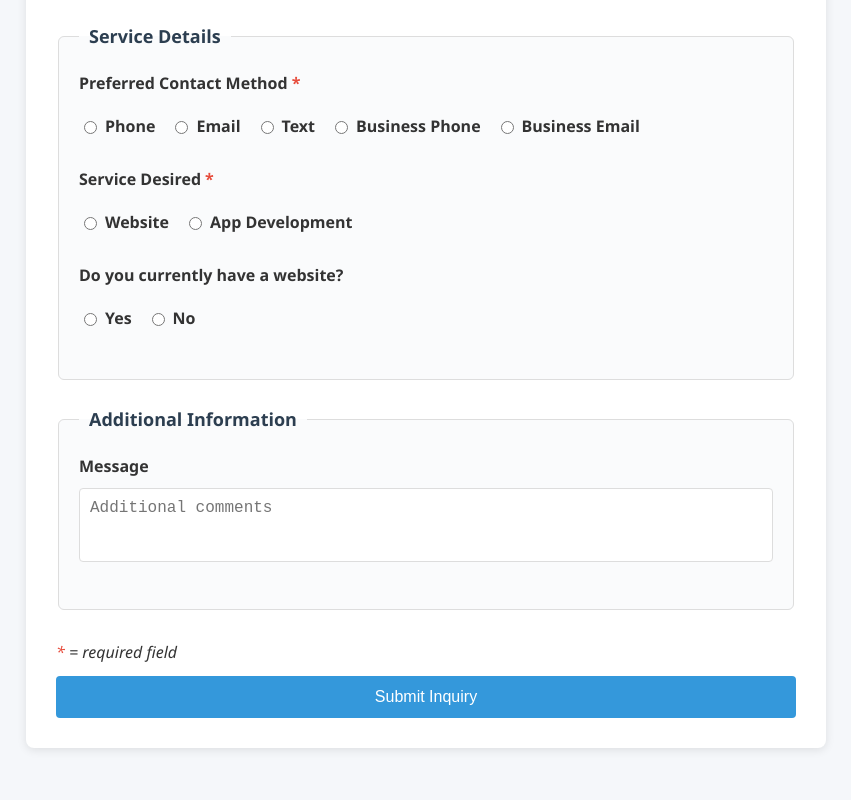
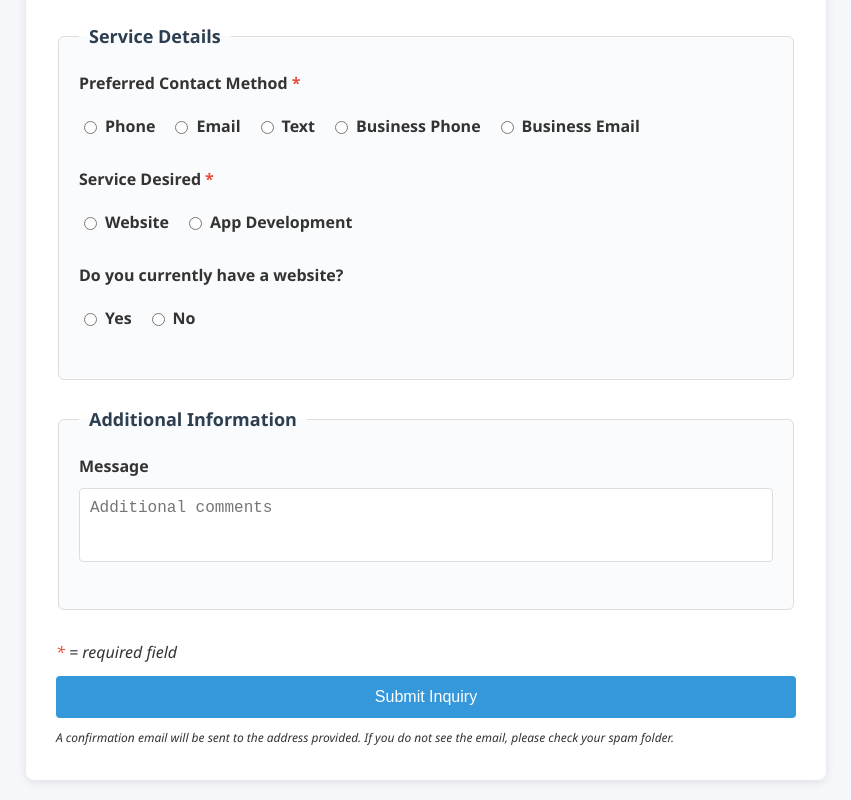
Before and after one commit to DevManSam777/lead-management, a plain HTML site: page public/form.html in a window 1280 px wide. Shown: the part 1828-2628 px from the top of the page, without its empty margins (214-1065 px from the left). Before the commit the page ends 2596 px from the top, so only its background shows below. Drawn offline with Linux system fonts and the light colour scheme; a script that the page names is missing.

Commit message:
form spam folder disclaimer

```diff
--- a/public/form.css
+++ b/public/form.css
@@ -130,7 +130,8 @@
   small {
     display: inline-block;
     font-size: 1.6rem;
-    font-style: italic;
+    font-style: italic;  /*fall back*/
+    font-style: oblique;
     margin-bottom: 1rem;
   }
 
@@ -291,6 +292,11 @@
     max-width: 10rem;
   }
 
+  .check-spam-folder {
+    margin: 1rem auto 0;
+    font-size: 1.2rem;
+  }
+
   @media (max-width: 768px) {
     .extension-field {
       margin-left: 0;
--- a/public/form.html
+++ b/public/form.html
@@ -295,6 +295,7 @@
         </fieldset>
         <small><span class="asterisk">*</span> = required field</small>
         <button type="submit" class="btn-submit">Submit Inquiry</button>
+        <small class="check-spam-folder">A confirmation email will be sent to the address provided.  If you do not see the email, please check your spam folder.</small>
       </form>
     </div>
 
```
